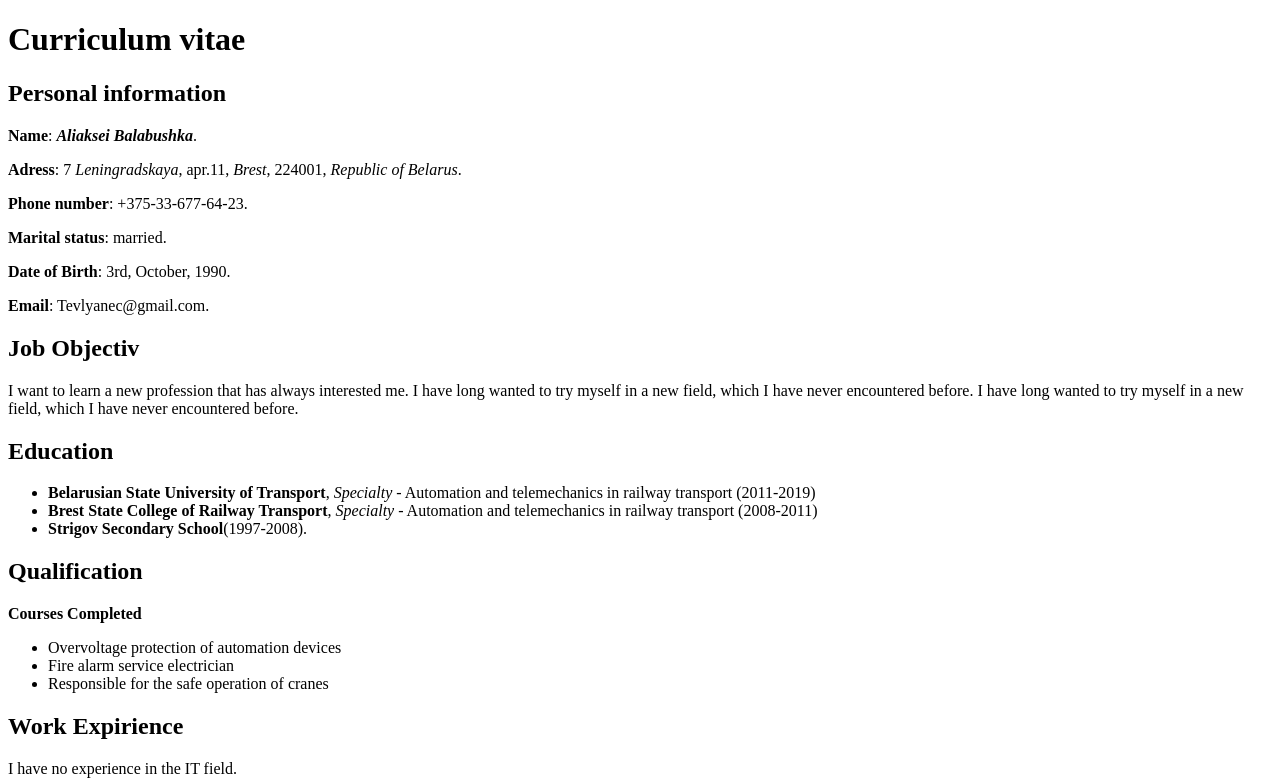
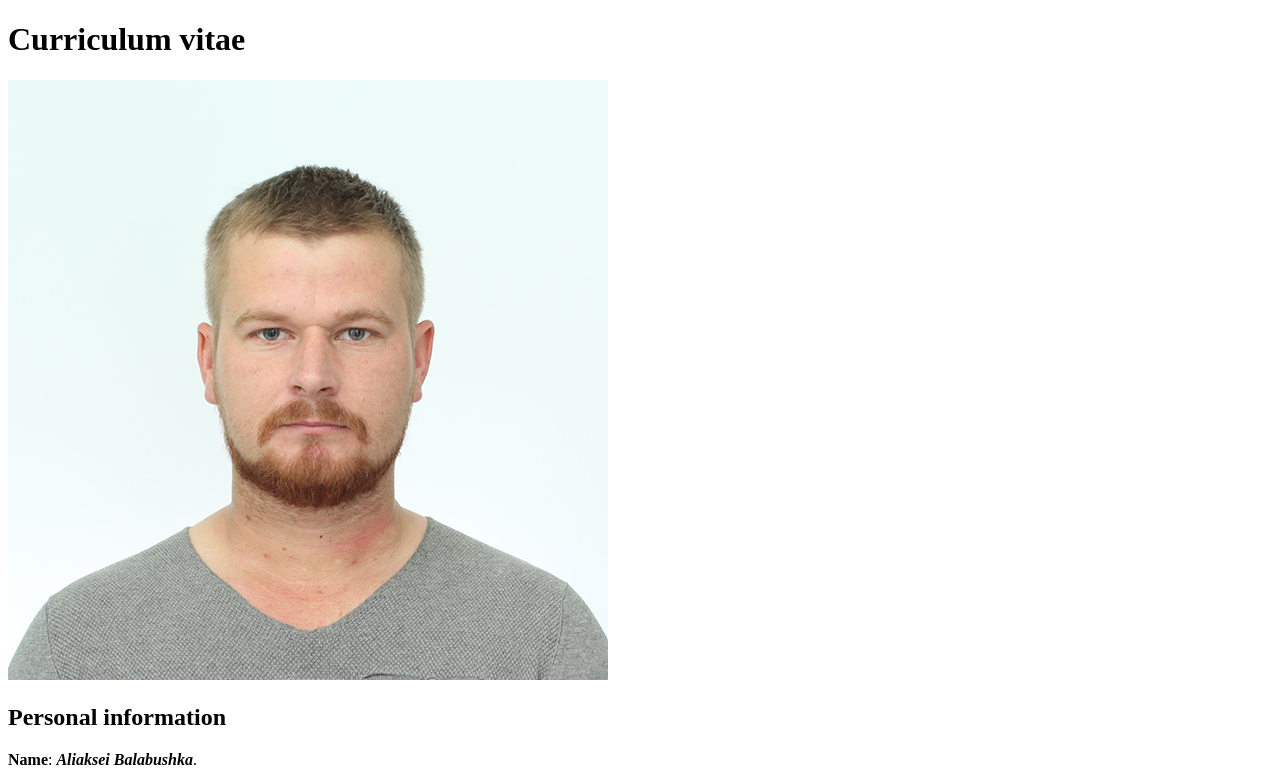
Before and after one commit to Tevlyanec/rsschool-cv, a plain HTML site: page index.html in a window 1280 px wide. Shown: the top 782 px of the page. Drawn offline with Linux system fonts and the light colour scheme.

Commit message:
feat: add my photo

```diff
--- a/index.html
+++ b/index.html
@@ -6,6 +6,7 @@
     </head>
     <body>
         <h1>Curriculum vitae</h1>
+        <img src="https://github.com/Tevlyanec/rsschool-cv/blob/rsschool-cv-html/balabushka-aliaksei.jpg" alt="My photo">
         <h2>Personal information </h2>
         <p><b>Name</b>: <em><b>Aliaksei Balabushka</b></em>.</p>
         <p>
```
